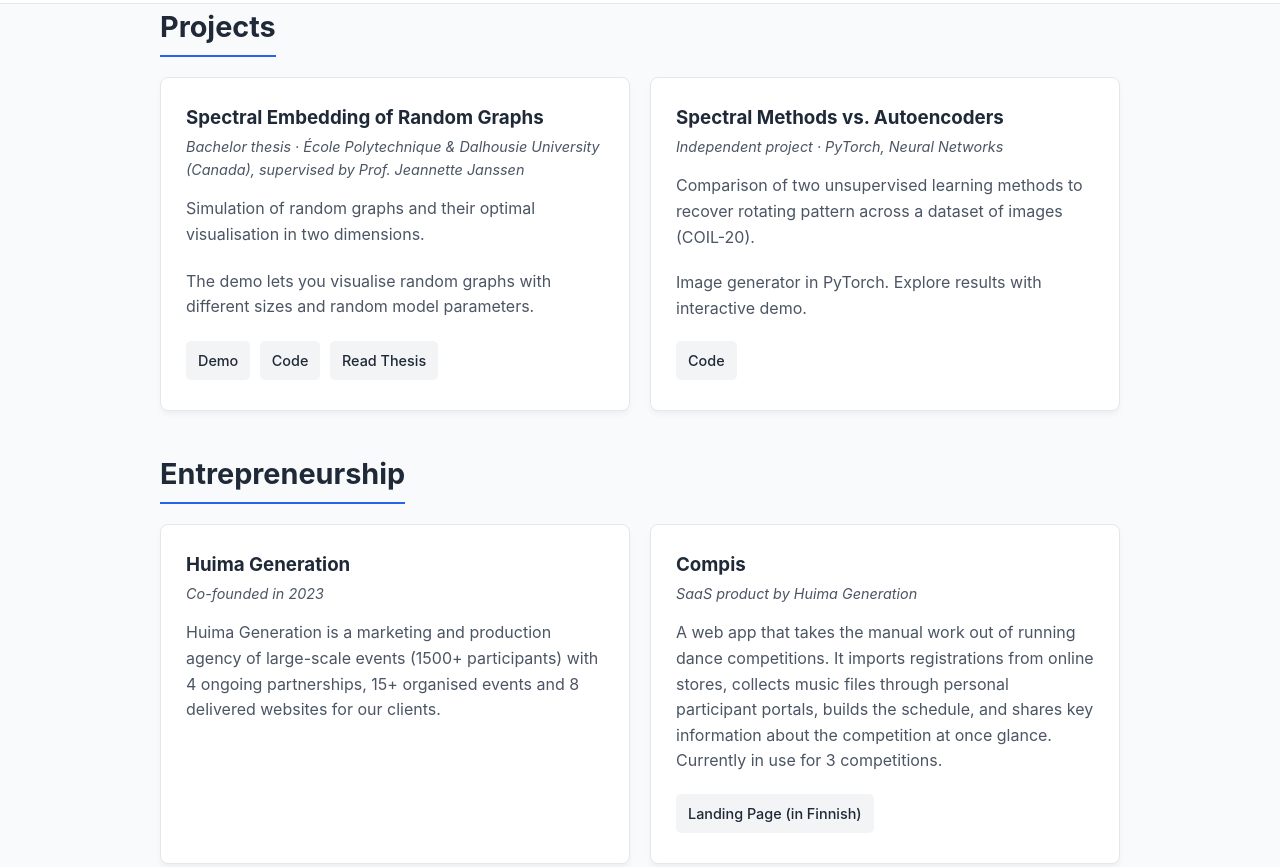
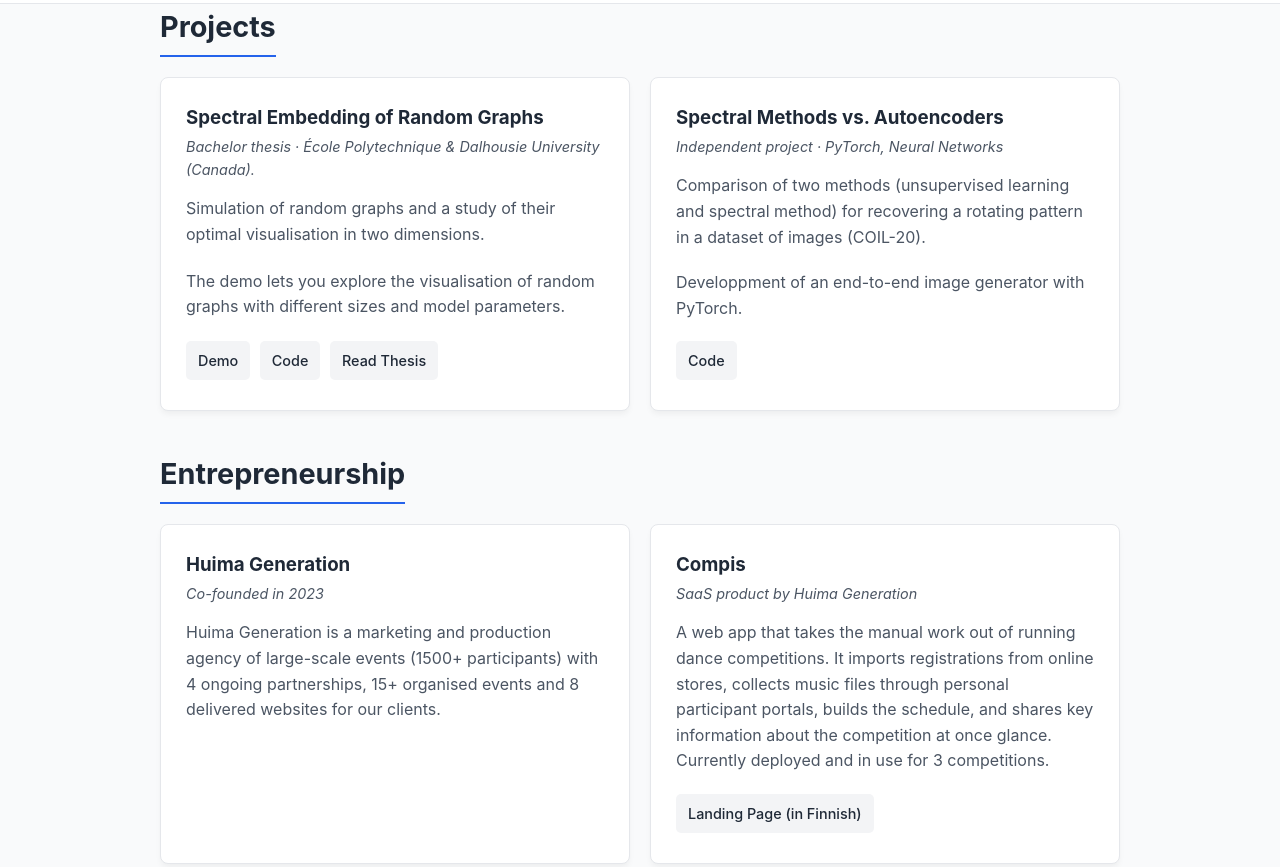
Before and after one commit to klaarahuima/klaarahuima.github.io, a plain HTML site: page index.html in a window 1280 px wide. Shown: the part 400-1267 px from the top of the page. Drawn offline with Linux system fonts and the light colour scheme.

Commit message:
Update index.html

```diff
--- a/index.html
+++ b/index.html
@@ -34,9 +34,9 @@
                 <!-- Project 1: Bachelor thesis -->
                 <div class="card">
                     <h3>Spectral Embedding of Random Graphs</h3>
-                    <p class="subtitle"><em>Bachelor thesis · École Polytechnique &amp; Dalhousie University (Canada), supervised by Prof. Jeannette Janssen</em></p>
-                    <p> Simulation of random graphs and their optimal visualisation in two dimensions.</p>
-                    <p>The demo lets you visualise random graphs with different sizes and random model parameters.</p>
+                    <p class="subtitle"><em>Bachelor thesis · École Polytechnique &amp; Dalhousie University (Canada).</em></p>
+                    <p> Simulation of random graphs and a study of their optimal visualisation in two dimensions.</p>
+                    <p>The demo lets you explore the visualisation of random graphs with different sizes and model parameters.</p>
                     <div class="card-links">
                         <!-- TODO: replace each "#" with the real link, or delete the button until it is ready -->
                         <a href="https://spectral-embedding-research.onrender.com/" class="btn" target="_blank" rel="noopener noreferrer">Demo</a>
@@ -49,8 +49,8 @@
                 <div class="card">
                     <h3>Spectral Methods vs. Autoencoders</h3>
                     <p class="subtitle"><em>Independent project · PyTorch, Neural Networks</em></p>
-                    <p> Comparison of two unsupervised learning methods to recover rotating pattern across a dataset of images (COIL-20).</p>
-                    <p> Image generator in PyTorch. Explore results with interactive demo.</p>
+                    <p> Comparison of two methods (unsupervised learning and spectral method) for recovering a rotating pattern in a dataset of images (COIL-20).</p>
+                    <p> Developpment of an end-to-end image generator with PyTorch. </p>
                     <div class="card-links">
                         <a href="https://github.com/klaarahuima/Manifold-Project" class="btn" target="_blank" rel="noopener noreferrer">Code</a>
                     </div>
@@ -75,7 +75,7 @@
                 <div class="card">
                     <h3>Compis</h3>
                     <p class="subtitle"><em>SaaS product by Huima Generation</em></p>
-                    <p>A web app that takes the manual work out of running dance competitions. It imports registrations from online stores, collects music files through personal participant portals, builds the schedule, and shares key information about the competition at once glance. Currently in use for 3 competitions.</p>
+                    <p>A web app that takes the manual work out of running dance competitions. It imports registrations from online stores, collects music files through personal participant portals, builds the schedule, and shares key information about the competition at once glance. Currently deployed and in use for 3 competitions.</p>
                     <div class="card-links">
                         <a href="https://compis.huimageneration.com" target="_blank" rel="noopener noreferrer" class="btn">Landing Page (in Finnish)</a>
                     </div>
```
